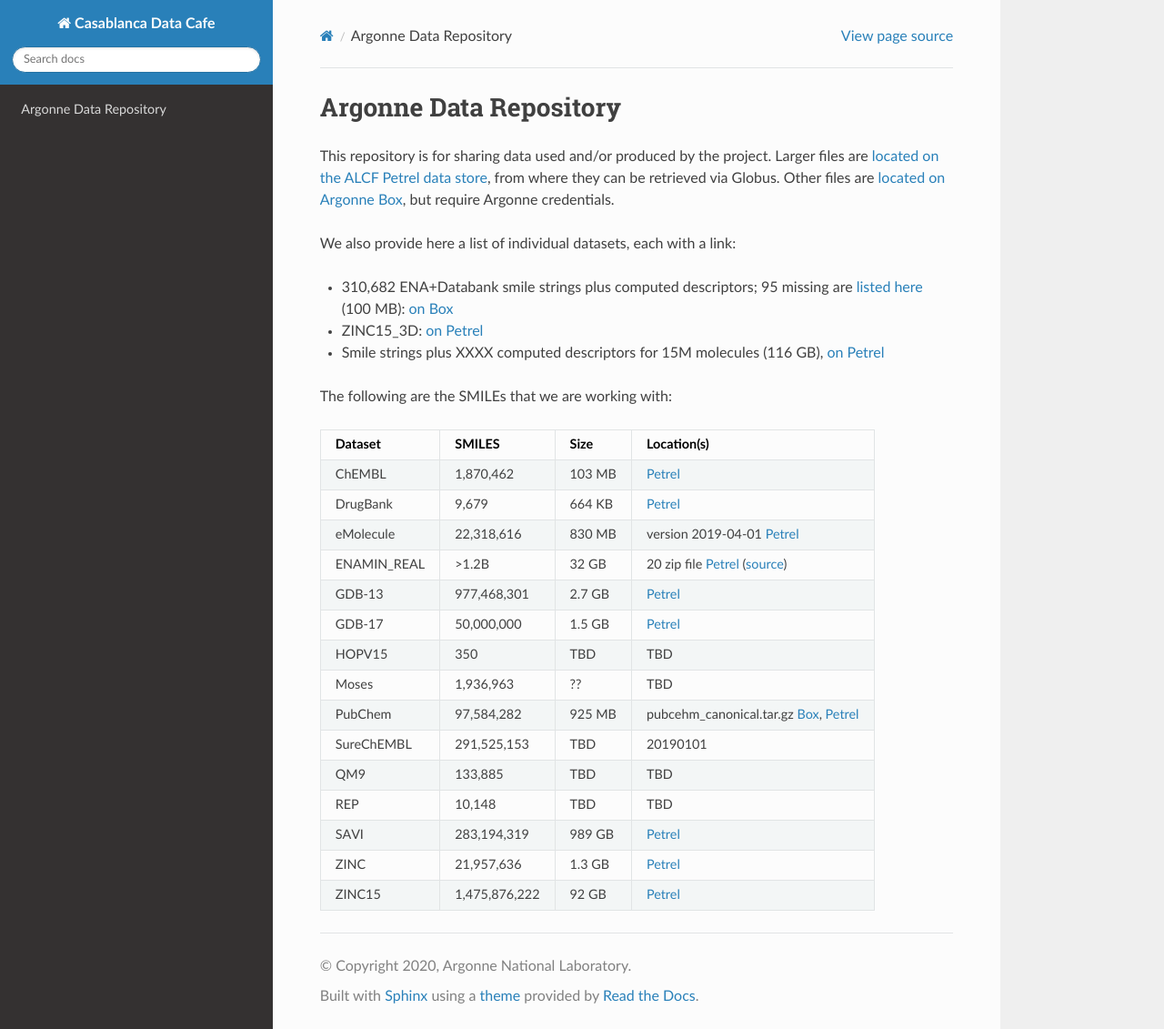
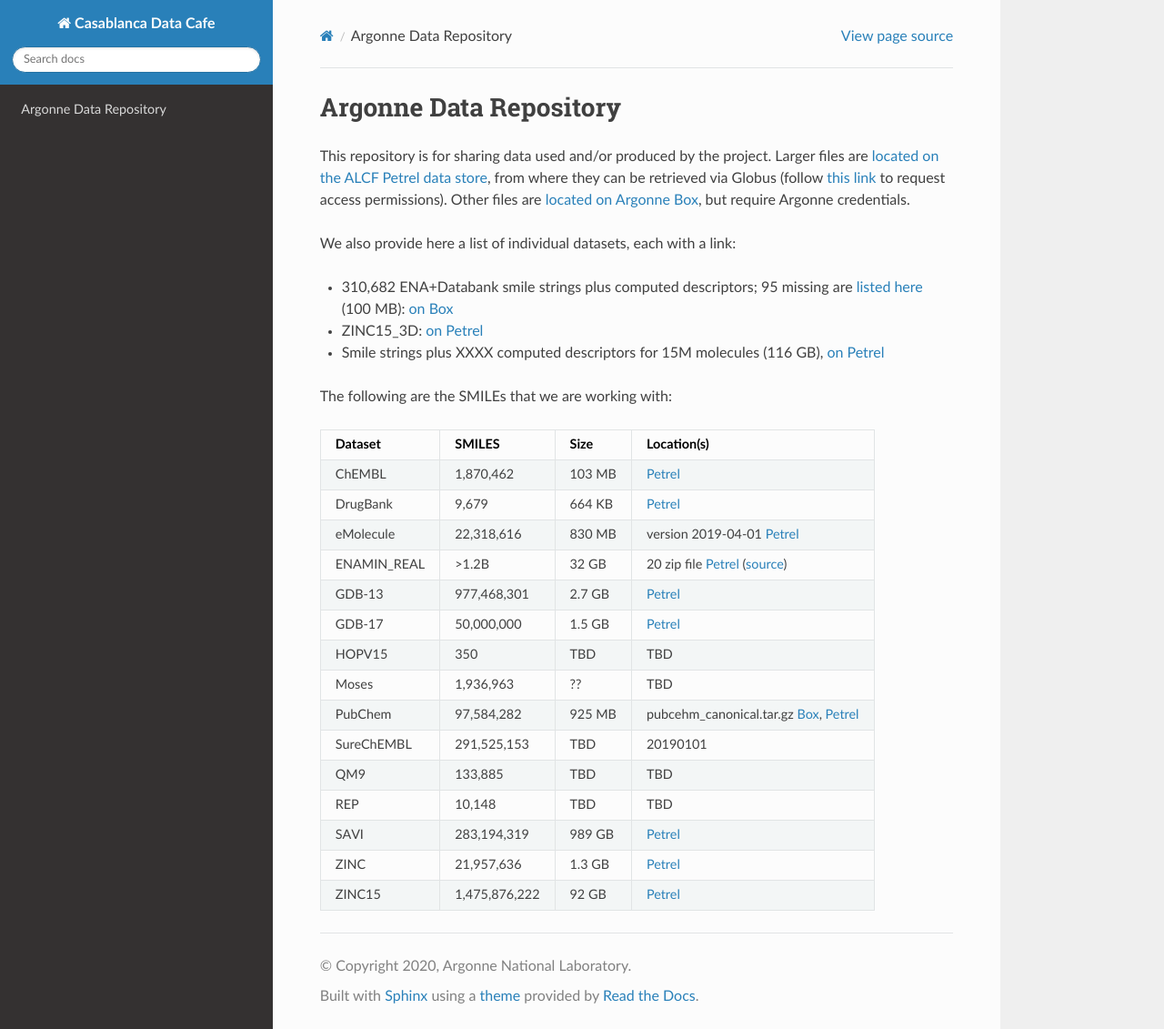
Before and after one commit to 2019-ncovgroup/2019-nCoVdata, a Sphinx documentation site: the page built from docs/index.rst, in a window 1280 px wide and 1131 px high. Shown: the whole window at 91% size. Built offline with Sphinx 7.4.7 and the Read the Docs theme 2.0.0, drawn with Linux system fonts in a browser that asks for light colours.

Commit message:
added permissions info

```diff
--- a/docs/index.rst
+++ b/docs/index.rst
@@ -6,7 +6,7 @@
 Argonne Data Repository
 ============================================
 
-This repository is for sharing data used and/or produced by the project. Larger files are `located on the ALCF Petrel data store <https://app.globus.org/file-manager?origin_id=a386b552-6086-11ea-9688-0e56c063f437&origin_path=%2F>`_, from where they can be retrieved via Globus. Other files are `located on Argonne Box <https://anl.app.box.com/folder/105432421864>`_, but require Argonne credentials.
+This repository is for sharing data used and/or produced by the project. Larger files are `located on the ALCF Petrel data store <https://app.globus.org/file-manager?origin_id=a386b552-6086-11ea-9688-0e56c063f437&origin_path=%2F>`_, from where they can be retrieved via Globus (follow `this link <https://app.globus.org/groups/06e5c80b-6086-11ea-a9df-0ef992ed7ca1/about>`_ to request access permissions). Other files are `located on Argonne Box <https://anl.app.box.com/folder/105432421864>`_, but require Argonne credentials.
 
 We also provide here a list of individual datasets, each with a link:
 
```
